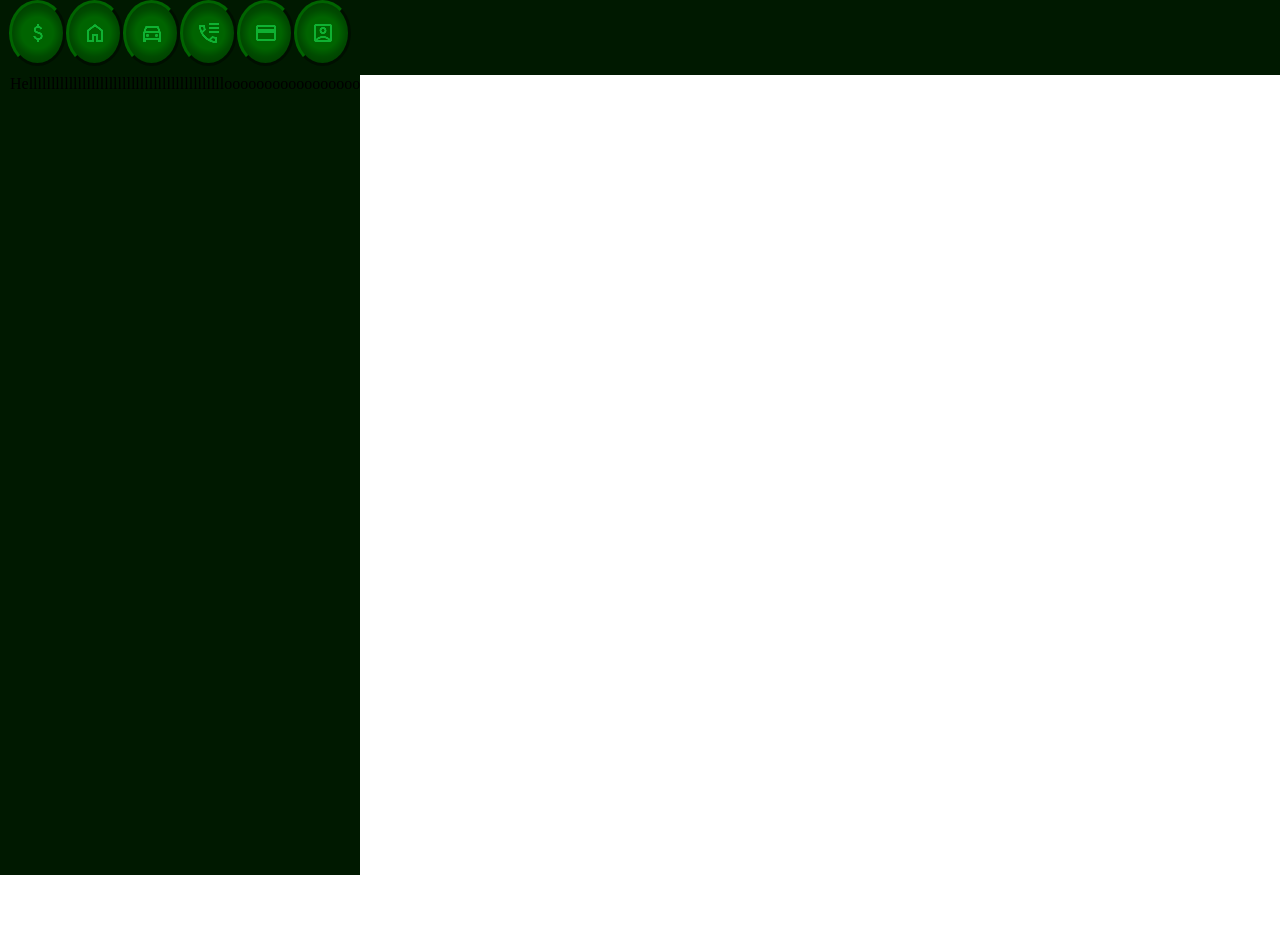
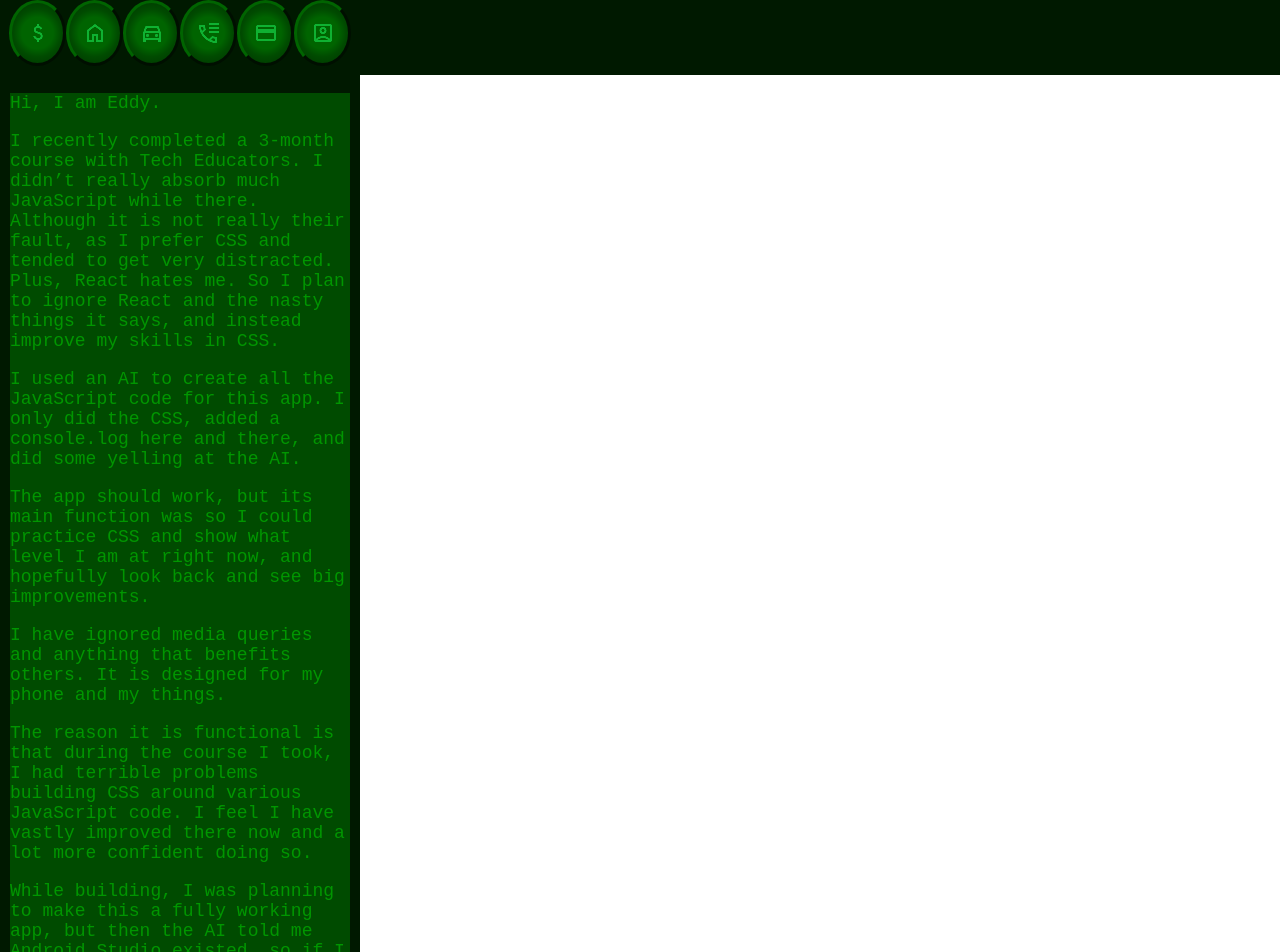
Before and after one commit to EddyUnavailable/financecalculator, a Next.js app: page / in a window 1280 px wide. Shown: the top 952 px of the page. Built offline with nearby package versions, Linux system fonts and the light colour scheme.

Commit message:
still working maybe

```diff
--- a/src/app/page.js
+++ b/src/app/page.js
@@ -1,10 +1,45 @@
 import Image from "next/image";
-import styles from "@/styles/page.module.css";
+import styles from "@/styles/layout.module.css";
 
 export default function Home() {
   return (
     <div className={styles.page}>
-      Hellllllllllllllllllllllllllllllllllllllllllllooooooooooooooooooooooooooooo
+      <p>Hi, I am Eddy.</p>
+
+      <p>
+        I recently completed a 3-month course with Tech Educators.
+        I didn’t really absorb much JavaScript while there. Although it is not really their fault,
+        as I prefer CSS and tended to get very distracted. Plus, React hates me.
+        So I plan to ignore React and the nasty things it says,
+        and instead improve my skills in CSS.
+      </p>
+
+      <p>
+        I used an AI to create all the JavaScript code for this app.
+        I only did the CSS, added a console.log here and there, and did some yelling at the AI.
+      </p>
+
+      <p>
+        The app should work, but its main function was so I could practice CSS
+        and show what level I am at right now, and hopefully look back and see big improvements.
+      </p>
+
+      <p>
+        I have ignored media queries and anything that benefits others.
+        It is designed for my phone and my things.
+      </p>
+
+      <p>
+        The reason it is functional is that during the course I took,
+        I had terrible problems building CSS around various JavaScript code.
+        I feel I have vastly improved there now and a lot more confident doing so.
+      </p>
+
+      <p>
+        While building, I was planning to make this a fully working app,
+        but then the AI told me Android Studio existed,
+        so if I ever finish this, it will be with that.
+      </p>
     </div>
   );
 }
--- a/src/styles/layout.module.css
+++ b/src/styles/layout.module.css
@@ -61,3 +61,12 @@
 .icon {
     filter: invert(88%) sepia(30%) saturate(5428%) hue-rotate(78deg) brightness(75%);
 }
+
+/* page.js */
+
+.page {
+    font-size: large;
+    font-family: 'Courier New', Courier, monospace;
+    color: var(--green-3);
+    background: var(--green-6);
+}
--- a/src/styles/page.module.css
+++ b/src/styles/page.module.css
@@ -2,6 +2,7 @@
   display: flex;
   flex-direction: column;
   background: var(--green-8);
+  font-family: 'Courier New', Courier, monospace;
 }
 
 .total {
@@ -19,6 +20,7 @@
   width: 250px;
   height: 100%;
   border: 2px solid var(--green-6);
+
 }
 
 .form {
@@ -29,6 +31,7 @@
   color: var(--green-0);
   width: 100%;
 
+
 }
 
 
@@ -38,6 +41,7 @@
   align-items: center;
   width: 100%;
   background-color:var(--green-8);
+
 
 }
 
@@ -54,6 +58,7 @@
   height: 30px;
   border-radius: 10% / 50%;
   border: 2px outset var(--green-6);
+  font-family: 'Courier New', Courier, monospace;
 
 }
 .input {
--- a/src/styles/summary.module.css
+++ b/src/styles/summary.module.css
@@ -5,6 +5,7 @@
   box-sizing: border-box;
   /* overflow: hidden; */
   background: var(--green-8);
+
 }
 
 .mainScreen {
@@ -22,6 +23,7 @@
   display: flex;
   flex-direction: column;
   align-items: center;
+  font-family: 'Courier New', Courier, monospace;
 
 
 }
```
